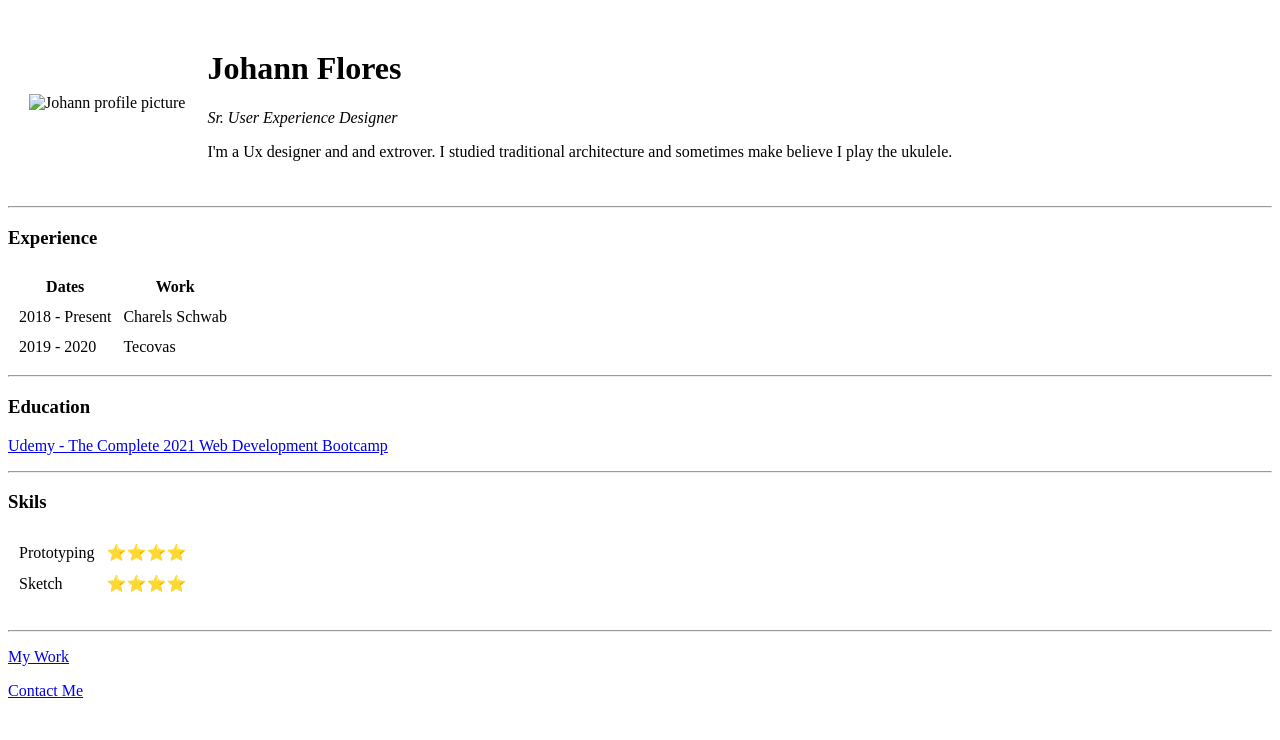
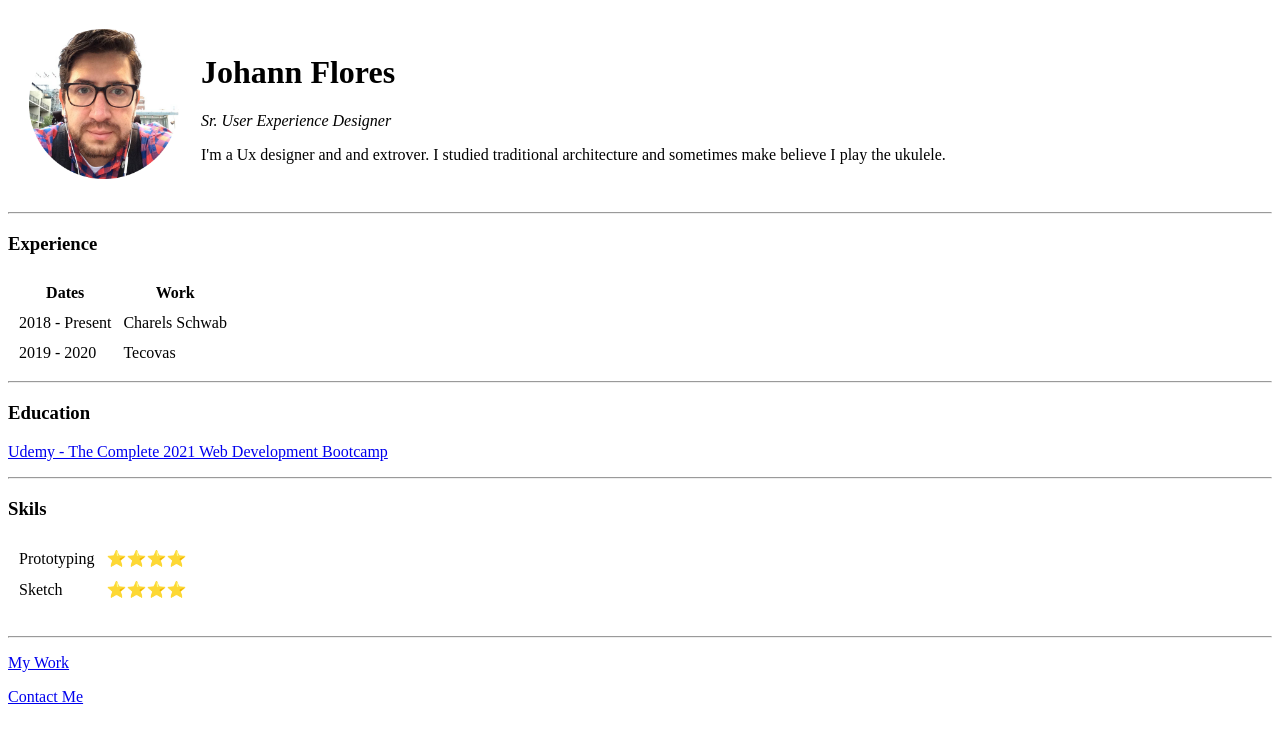
Before and after one commit to urbanfunkgod/CV, a plain HTML site: page index.html in a window 1280 px wide. Drawn offline with Linux system fonts and the light colour scheme; the site is published under a folder, as on GitHub Pages, so addresses that start at the root find nothing.

Commit message:
Add files via upload

```diff
--- a/index.html
+++ b/index.html
@@ -9,7 +9,7 @@
 <body>
   <table cellspacing="20">
     <tr>
-      <td><img src="/img/Johann.png" width="150" height="150" alt="Johann profile picture"></img></td>
+      <td><img src="img/Johann.png" width="150" height="150" alt="Johann profile picture"></img></td>
       <td>
         <h1>Johann Flores</h1>
         <p><em>Sr. User Experience Designer</em></p>
```
